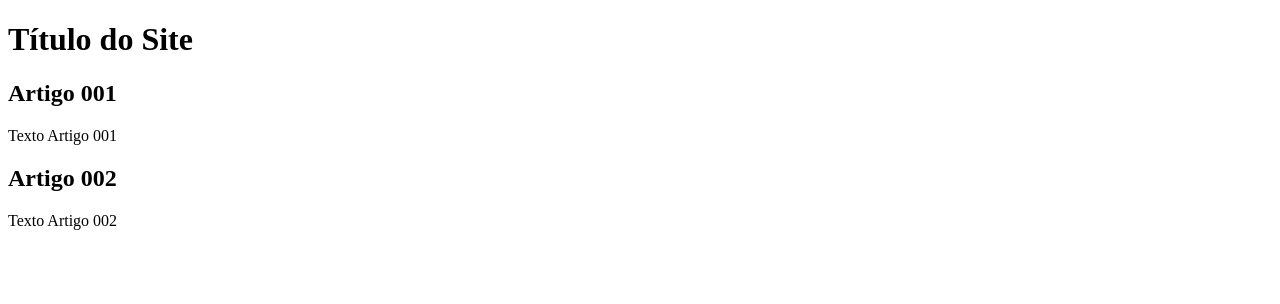
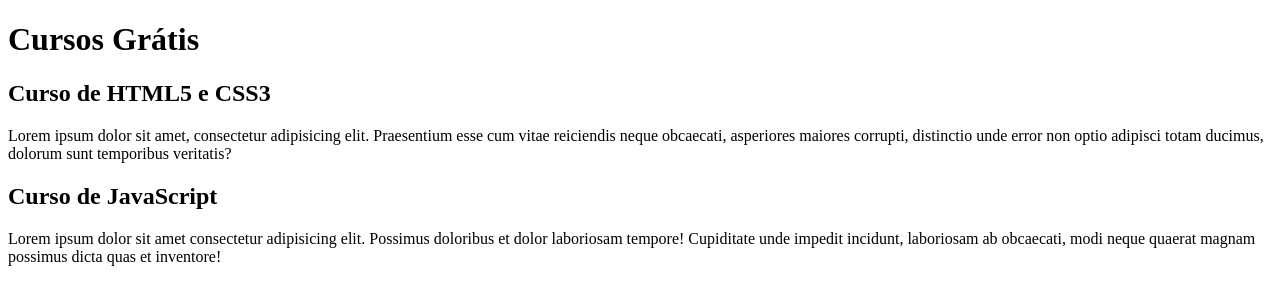
Before and after one commit to silva-oseias/projeto-site, a plain HTML site: page index.html in a window 1280 px wide. Drawn offline with Linux system fonts and the light colour scheme.

Commit message:
comecei a escrever o conteúdo

```diff
--- a/index.html
+++ b/index.html
@@ -9,15 +9,15 @@
 <body>
     <main>
         <header>
-            <h1>Título do Site</h1>
+            <h1>Cursos Grátis</h1>
         </header>
         <article>
-            <h2>Artigo 001</h2>
-            <p>Texto Artigo 001</p>
+            <h2>Curso de HTML5 e CSS3</h2>
+            <p>Lorem ipsum dolor sit amet, consectetur adipisicing elit. Praesentium esse cum vitae reiciendis neque obcaecati, asperiores maiores corrupti, distinctio unde error non optio adipisci totam ducimus, dolorum sunt temporibus veritatis?</p>
         </article>
         <article>
-            <h2>Artigo 002</h2>
-            <p>Texto Artigo 002</p>
+            <h2>Curso de JavaScript</h2>
+            <p>Lorem ipsum dolor sit amet consectetur adipisicing elit. Possimus doloribus et dolor laboriosam tempore! Cupiditate unde impedit incidunt, laboriosam ab obcaecati, modi neque quaerat magnam possimus dicta quas et inventore!</p>
         </article>
     </main>
 </body>
```
